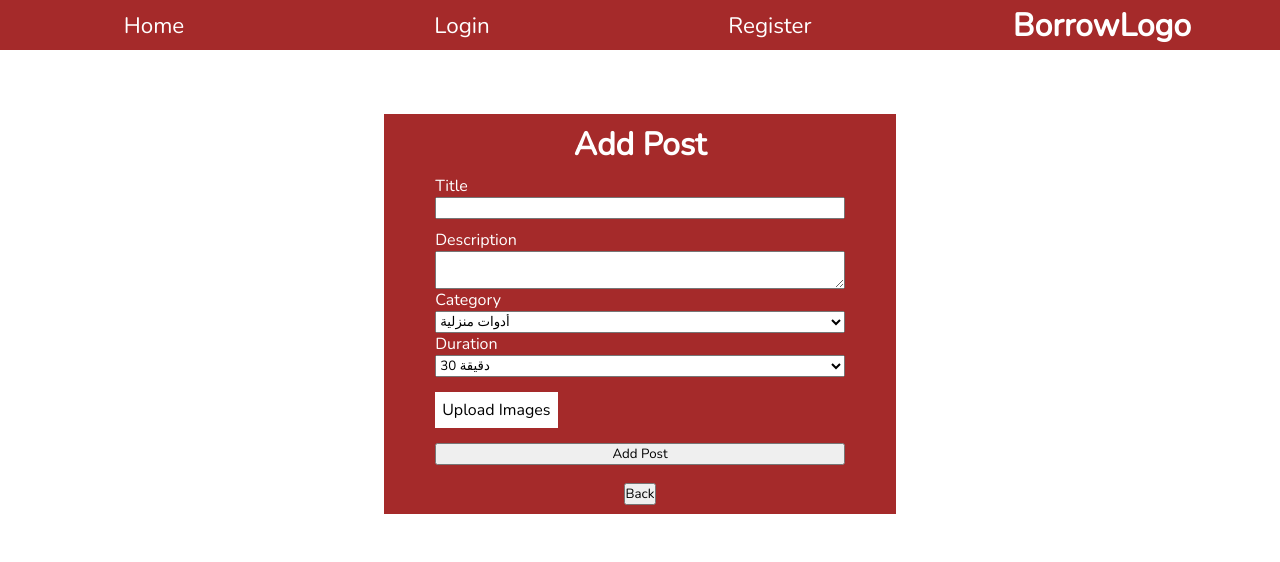
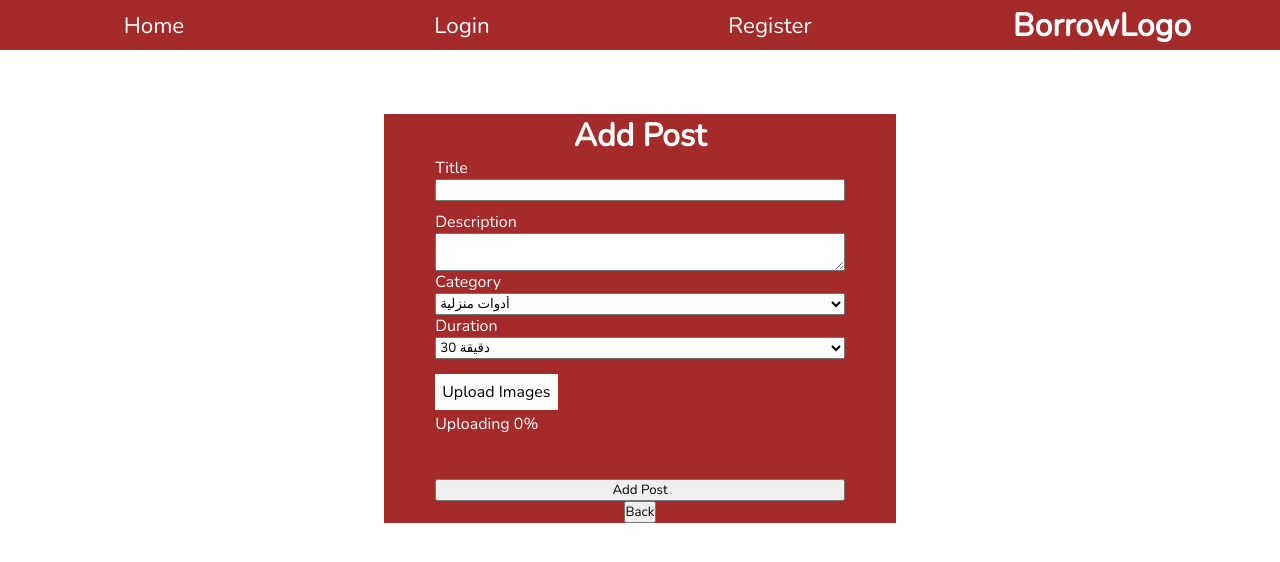
Before and after one commit to MP-Project-SulaimanAlbulaihy/client, a React (Create React App) app: page /add_post in a window 1280 px wide. Shown: the top 562 px of the page. Built offline with nearby package versions, Linux system fonts and the light colour scheme.

Commit message:
Added input page after request

```diff
--- a/package.json
+++ b/package.json
@@ -9,6 +9,7 @@
     "axios": "^0.24.0",
     "firebase": "^9.6.1",
     "google-map-react": "^2.1.10",
+    "jquery": "^3.6.0",
     "react": "^17.0.2",
     "react-dom": "^17.0.2",
     "react-router-dom": "^6.2.1",
--- a/src/App.css
+++ b/src/App.css
@@ -1,3 +1,4 @@
+/* Global */
 * {
   margin: 0;
   padding: 0;
@@ -8,6 +9,9 @@
 button {
   cursor: pointer;
 }
+
+
+/* Navbar */
 .navbar {
   width: 100%;
   background-color: brown;
@@ -17,7 +21,6 @@ button {
   align-items: center;
   color: white;
 }
-
 .navbar button {
   height: 100%;
   width: 130px;
@@ -27,6 +30,7 @@ button {
   font-size: 1.4rem;
 }
 
+/* Login Singup */
 .sign_form {
   display: flex;
   flex-direction: column;
@@ -45,8 +49,30 @@ button {
 .sign_form form input {
   margin-bottom: 10px;
 }
-.addpost {
+.marker {
+  font-size: 25px;
+  margin: -28px -16px;
+}
+
+/* Add Post */
+.add_post {
+  display: flex;
+  flex-direction: column;
+  width: 40%;
+  margin: 5% auto;
+  align-items: center;
+  justify-content: space-evenly;
+  background-color: brown;
+  min-height: 400px;
+  color: white;
+}
+.add_post form {
   width: 80%;
+  display: flex;
+  flex-direction: column;
+}
+.add_post form input {
+  margin-bottom: 10px;
 }
 .upload label {
   background: white;
@@ -54,13 +80,15 @@ button {
   cursor: pointer;
   padding: 7px;
 }
+.progress{
+  margin-top: 10px;
+}
 .imagesPost {
   display: flex;
 }
-.marker {
-  font-size: 25px;
-  margin: -28px -16px;
-}
+
+
+/* Home page */
 .items {
   display: flex;
   flex-direction: column;
@@ -68,13 +96,13 @@ button {
   margin: 0 auto 5% auto;
   align-items: center;
   justify-content: space-evenly;
-  background-color: brown;
-  height: 400px;
+  background-color: #a52a2a;
+  min-height: 300px;
   color: white;
 }
 .items_post {
-  text-align: right;
   border: 1px solid white;
+  text-align: center;
   width: 100%;
   padding: 3px 13px;
   display: flex;
@@ -92,5 +120,53 @@ button {
   padding: 7px;
 }
 .items_post_text{
+  text-align: right;
+  width: 60%;
   cursor: pointer;
 }
+.items_post_status{
+  width: 20%;
+}
+
+/* Item page */
+.item {
+  display: flex;
+  flex-direction: column;
+  width: 40%;
+  margin: 5% auto 5% auto;
+  align-items: center;
+  justify-content: space-evenly;
+  background-color: #E6F2BE;
+  border-radius: 15px;
+  min-height: 300px;
+}
+.reqBtn{
+  padding: 10px;
+}
+
+.notePage{
+  position: absolute;
+  top: 30%;
+  left: 25vw;
+  width: 50vw;
+  min-height: 40vh;
+  background-color: #C9D4A7;
+  display: flex;
+  flex-direction: column;
+  justify-content: space-between;
+  padding: 20px;
+  border-radius: 14px;
+}
+.notePage button{
+  padding: 15px;
+  width: 120px;
+  margin: 15px auto 0 auto;
+}
+.notePageRest{
+  background-color: #c9d4a75d;
+  width: 100%;
+  min-height: 100vh;
+  position: absolute;
+  top: 0;
+  left: 0;
+}
--- a/src/components/Item.js
+++ b/src/components/Item.js
@@ -1,10 +1,11 @@
 import React, { useEffect, useState } from "react";
 import axios from "axios";
 import { useLocation } from "react-router-dom";
-import Navbar from './Navbar'
+import Navbar from "./Navbar";
+import $ from "jquery";
 
 const Item = () => {
-  const {pathname} = useLocation();
+  const { pathname } = useLocation();
   const post_id = pathname.match(/(?:.(?!\/))+$/g)[0].slice(1);
   const BASE_URL = process.env.REACT_APP_BASE_URL;
   const [post, setPost] = useState([]);
@@ -19,26 +20,55 @@ const Item = () => {
       console.log(error);
     }
   };
-
+  const [ReqBtn, setReqBtn] = useState(false);
+  const [resBtn, setResBtn] = useState(false);
   useEffect(() => {
     getPost();
   }, []);
   return (
     <div>
-            <Navbar/>
-            <div className="sign_form">
+      <Navbar />
+      <div className="item">
         <div className="item_title">
           <h1>Title: {post[0]?.title}</h1>
+        </div>
+        <div className="item_context">
+          <h1>Status: {post[0]?.status}</h1>
           <p>Description: {post[0]?.desc}</p>
           <p>Duration {post[0]?.duration}</p>
           <p>Category {post[0]?.category}</p>
-                    <img src={post[0]?.img} alt="" />
+          <img src={post[0]?.img} alt="" width="200px" />
           <p>created at {post[0]?.createdAt.slice(0, 10)}</p>
         </div>
-                <div className="item_context"></div>
+        <button className="reqBtn">{post[0]?.status == "post" ? <p onClick={() => setReqBtn(true)}>Borrow</p> : <p onClick={() => setReqBtn(true)}>Offer him</p>}</button>
+      </div>
+
+      {ReqBtn ? (
+        <div className="notePageRest" onClick={()=>{setReqBtn(false)}}>
+            <div className="notePage">
+            <h3>Note:</h3>
+            <textarea name="note" id="" cols="30" rows="10" placeholder="هل تريد اضافة ملاحظة لصاحب السلعة.."></textarea>
+            {post[0]?.status == "post" ? <button onClick={() =>{ setResBtn(true); setReqBtn(false)}}>Request to lend</button> : <button onClick={() => {setResBtn(true); setReqBtn(false)}}>Offer him</button>}
             </div>
         </div>
-    )
-}
+      ) : (
+        <></>
+      )}
 
-export default Item
+      {resBtn ? (
+        <div className="notePage">
+          <h3>Your request has been recieved</h3>
+          <p>Kinldy wait for owner approval</p>
+          <p>You can check status of request in dashboard page</p>
+          <button onClick={() => setResBtn(false)}>OK</button>
+        </div>
+      ) : (
+        <></>
+      )}
+
+
+    </div>
+  );
+};
+
+export default Item;
--- a/src/components/Items.js
+++ b/src/components/Items.js
@@ -30,10 +30,11 @@ const Items = () => {
             return (
               <div key={item._id} className="items_post">
                   <img src={item.img[0]} wdith="90" height="90" alt=""  onClick={() => navigate(`/post/${item._id}`)}/>
-                <div  onClick={() => navigate(`/post/${item._id}`)} className="items_post_text">
-                  <h2>{item.title}</h2>
+                <div className="items_post_text">
+                  <h2 onClick={() => navigate(`/post/${item._id}`)}>{item.title}</h2>
                   <p>created at {item.createdAt.slice(0, 10)}</p>
                 </div>
+                <div className="items_post_status"><h2>{item.status}</h2></div>
               </div>
             );
           })
--- a/src/components/NewPost.js
+++ b/src/components/NewPost.js
@@ -4,7 +4,7 @@ import { useNavigate, useLocation } from "react-router-dom";
 import Navbar from "./Navbar";
 import { storage } from "../firebase";
 import { ref, uploadBytesResumable, getDownloadURL } from "@firebase/storage";
-const NewPost = ({props}) => {
+const NewPost = ({ props }) => {
   const navigate = useNavigate();
   const BASE_URL = process.env.REACT_APP_BASE_URL;
   const [err, setErr] = useState("");
@@ -25,9 +25,11 @@ const NewPost = ({props}) => {
           desc: e.target.desc.value,
           category: e.target.category.value,
           duration: e.target.duration.value,
+          status: state ? state : "post",
           img: images,
         });
         console.log(result.data);
+        navigate('/')
       }
     } catch (error) {
       console.log(error);
@@ -55,18 +57,17 @@ const NewPost = ({props}) => {
       }
     );
   };
-  console.log(props);
+
   useEffect(() => {
     setProgress(0);
   }, [images]);
+
   return (
     <>
       <Navbar />
-      <div className="sign_form">
-        { state == 'request'?
-        <h1>Request Item</h1>:<h1>Add Post</h1>
-      }
-        <form onSubmit={add_new_post} className="addpost">
+      <div className="add_post">
+        {state == "request" ? <h1>Request Item</h1> : <h1>Add Post</h1>}
+        <form onSubmit={add_new_post} className="addpost_form">
           <label htmlFor="title">Title</label>
           <input type="text" name="title" />
           <label htmlFor="desc">Description</label>
@@ -99,7 +100,7 @@ const NewPost = ({props}) => {
               style={{ display: "none" }}
             />
             <label htmlFor="img">Upload Images</label>
-            {!(progress == 0) ? <p>Uploading {progress}%</p> : null}
+            {(progress == 0) ? <div className="progress"><p>Uploading {progress}%</p></div> : null}
             <br />
           </div>
           <div className="imagesPost">
@@ -108,7 +109,7 @@ const NewPost = ({props}) => {
             ))}
           </div>
           <br />
-          <button type="submit">Add Post</button>
+          {state == "request" ? <button type="submit">Request Item</button> : <button type="submit">Add Post</button>}
         </form>
         <p>{err}</p>
 
```
Also changed, not shown: 1 other file (tests, documents, lock files or other folders). Lines whose indentation alone changed are shown as unchanged.
